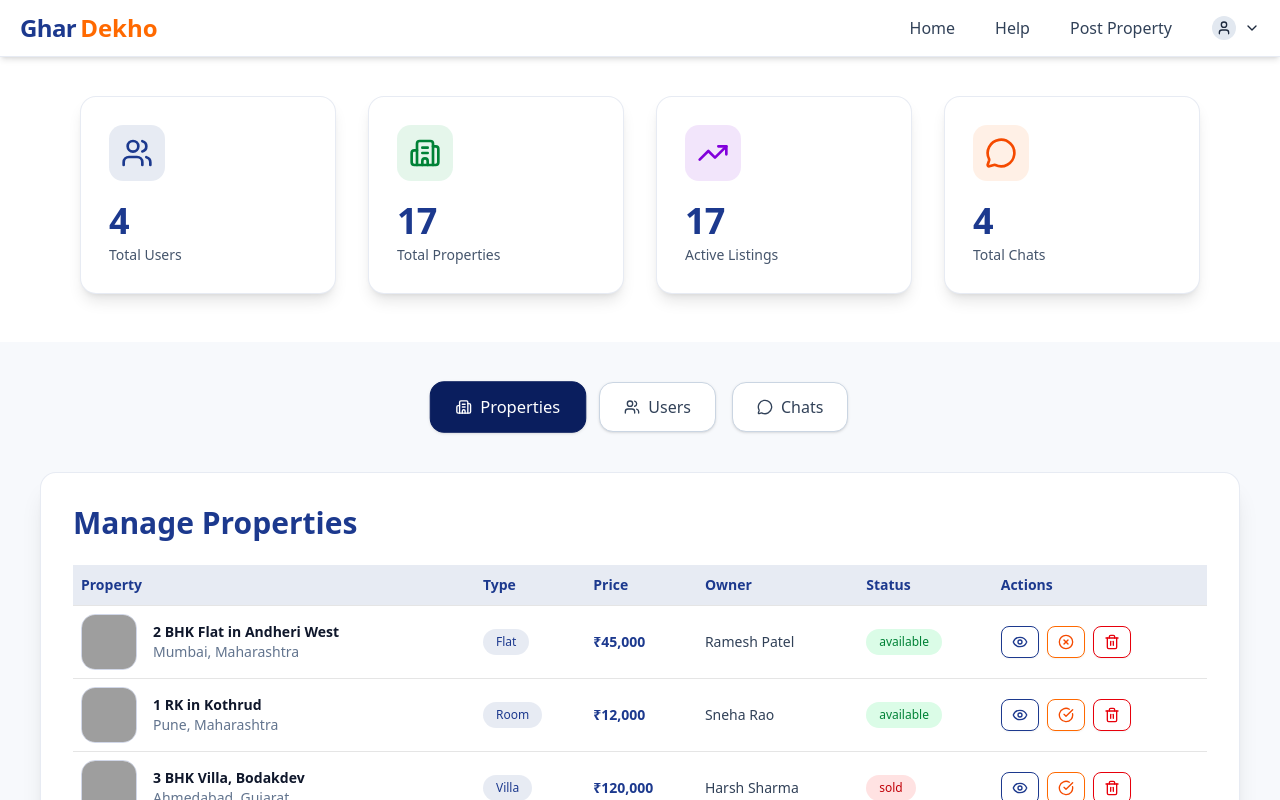
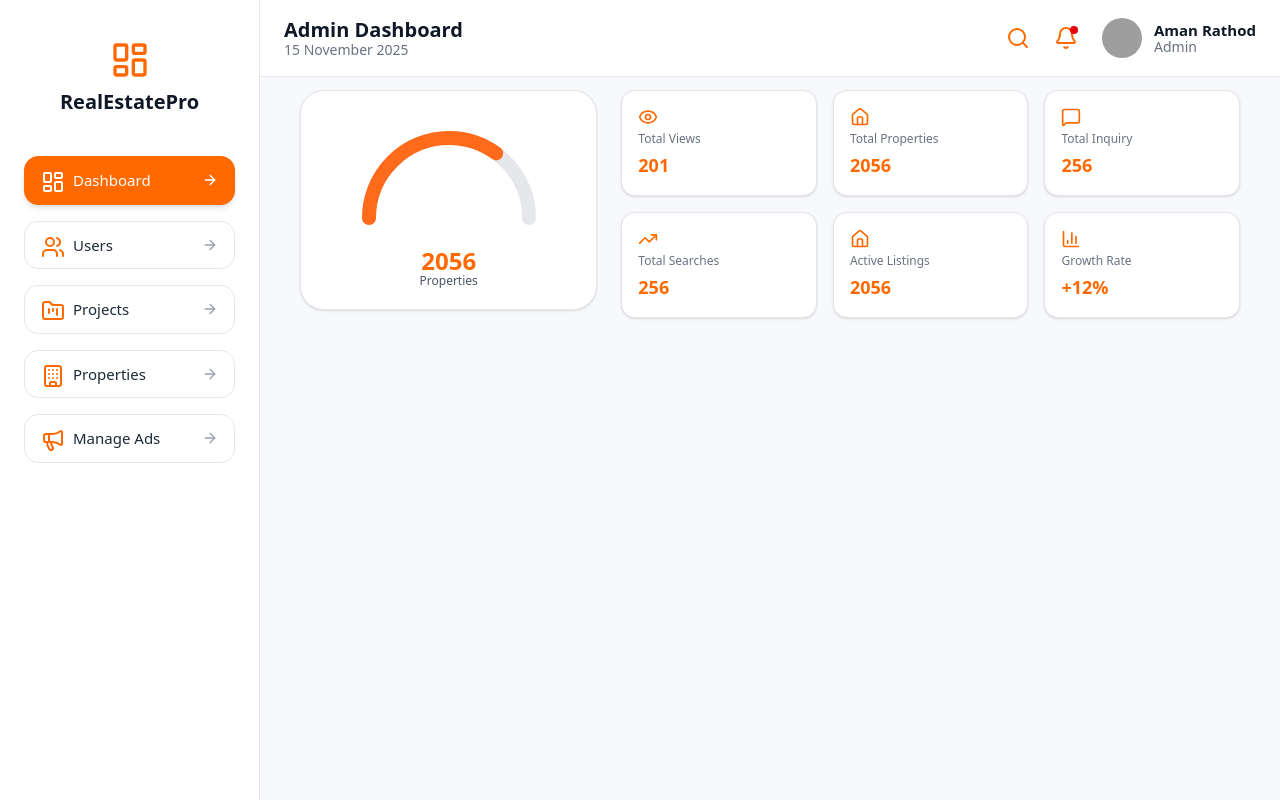
Before and after one commit to rbhavesh1525/GHARDEKHO-FRONTEND, a React (Vite) app: page /adminhome in a window 1280 px wide. Shown: the top 800 px of the page. Built offline with nearby package versions, Linux system fonts and the light colour scheme; grey boxes are pictures that could not be loaded.

Commit message:
more ui updates

```diff
--- a/src/AdminDashboard/AdminDashboard.jsx
+++ b/src/AdminDashboard/AdminDashboard.jsx
@@ -1,60 +1,97 @@
-import React, { useState } from "react";
-import { Building2, Users, MessageCircle } from "lucide-react";
-import TotalProperties from "./TotalProperties";
-import TotalUsers from "./TotalUsers";
-import UserChats from "./UserChats";
-import AdminTabs from "./AdminTabs";
+import React from "react";
+import { TrendingUp, Eye, Home, MessageSquare, BarChart3 } from "lucide-react";
 import AdminNavbar from "./AdminNavbar";
+import AdminSidebar from "./AdminSidebar";
+import { SemiCircleProgress } from "@/Components/CompIndex";
 
 export default function AdminDashboard() {
-  const [activeTab, setActiveTab] = useState("properties");
-
-  const tabs = [
-    { id: "properties", label: "Properties", icon: Building2 },
-    { id: "users", label: "Users", icon: Users },
-    { id: "chats", label: "Chats", icon: MessageCircle },
-  ];
+  const today = new Date().toLocaleDateString("en-IN", {
+    day: "2-digit",
+    month: "long",
+    year: "numeric",
+  });
 
   return (
     <>
       <AdminNavbar />
-      <AdminTabs />
+      <AdminSidebar />
 
-      <div className="w-full p-10 bg-[#f7f9fc] min-h-screen">
+      {/* MAIN CONTENT AREA */}
+      <div
+        className="
+          ml-[260px]
+          pt-[90px]
+          px-10 pb-10
+          bg-[#f7f9fc]
+          min-h-screen
+        "
+      >
+        {/* METRICS SECTION */}
+        <div className="grid grid-cols-1 lg:grid-cols-3 gap-6">
 
-        {/* TAB BUTTONS */}
-        <div className="flex gap-4 mb-10 justify-center">
-          {tabs.map((tab) => (
-            <button
-              key={tab.id}
-              onClick={() => setActiveTab(tab.id)}
-              className={`
-                flex items-center gap-2 px-6 py-3 rounded-xl font-medium
-                border transition-all duration-200 shadow-sm
-                ${
-                  activeTab === tab.id
-                    ? "bg-[#0A1E5E] text-white border-[#0A1E5E] shadow-lg scale-[1.03]"
-                    : "bg-white text-slate-700 border-slate-300 hover:bg-slate-100 hover:shadow-md"
-                }
-              `}
-            >
-              <tab.icon
-                className={`w-4 h-4 ${
-                  activeTab === tab.id ? "text-white" : "text-slate-700"
-                }`}
-              />
-              {tab.label}
-            </button>
-          ))}
-        </div>
+          {/* LEFT — BIG SEMI CIRCLE CARD */}
+          <div className="bg-white border shadow rounded-3xl p-5 flex flex-col justify-start items-center h-[220px]">
 
-        {/* RENDER SELECTED COMPONENT */}
-        <div className="mt-4">
-          {activeTab === "properties" && <TotalProperties />}
-          {activeTab === "users" && <TotalUsers />}
-          {activeTab === "chats" && <UserChats />}
+            <SemiCircleProgress value={70} size={150} />
+
+            <p className="text-2xl font-bold text-orange-500 mt-1">2056</p>
+            <p className="text-gray-600 text-xs -mt-1">Properties</p>
+          </div>
+
+          {/* RIGHT — CARDS */}
+          <div className="lg:col-span-2 grid grid-cols-2 md:grid-cols-3 gap-4">
+
+            {/* CARD */}
+            <MetricCard
+              icon={<Eye className="text-orange-500 w-5 h-5" />}
+              title="Total Views"
+              value="201"
+            />
+
+            <MetricCard
+              icon={<Home className="text-orange-500 w-5 h-5" />}
+              title="Total Properties"
+              value="2056"
+            />
+
+            <MetricCard
+              icon={<MessageSquare className="text-orange-500 w-5 h-5" />}
+              title="Total Inquiry"
+              value="256"
+            />
+
+            <MetricCard
+              icon={<TrendingUp className="text-orange-500 w-5 h-5" />}
+              title="Total Searches"
+              value="256"
+            />
+
+            <MetricCard
+              icon={<Home className="text-orange-500 w-5 h-5" />}
+              title="Active Listings"
+              value="2056"
+            />
+
+            <MetricCard
+              icon={<BarChart3 className="text-orange-500 w-5 h-5" />}
+              title="Growth Rate"
+              value="+12%"
+            />
+
+          </div>
         </div>
       </div>
     </>
   );
 }
+
+/* Reusable small card component */
+function MetricCard({ icon, title, value }) {
+  return (
+    <div className="bg-white rounded-xl shadow border p-4 flex flex-col gap-1 min-h-[100px]">
+      {icon}
+      <p className="text-gray-500 text-xs">{title}</p>
+      <p className="font-bold text-lg text-orange-500">{value}</p>
+    </div>
+  );
+}
--- a/src/AdminDashboard/AdminNavbar.jsx
+++ b/src/AdminDashboard/AdminNavbar.jsx
@@ -1,110 +1,55 @@
-import React, { useState } from "react";
-import { Link } from "react-router-dom";
-import { Menu, X, User, ChevronDown } from "lucide-react";
+import React from "react";
+import { Search, Bell } from "lucide-react";
 
-export default function AdminNavbar({ isLoggedIn = false, userRole = "user" }) {
-  const [dropdown, setDropdown] = useState(false);
-  const [mobile, setMobile] = useState(false);
-
-  const menuItems = [
-    { name: "Home", link: "/adminhome" },
-    { name: "Help", link: "/adminHelp" },
-    { name: "Post Property", link: "/adminPostProperty" },
-  ];
+export default function AdminNavbar() {
+  const today = new Date();
+  const formattedDate = today.toLocaleDateString("en-GB", {
+    day: "2-digit",
+    month: "long",
+    year: "numeric",
+  });
 
   return (
-    <header className="w-full bg-white shadow-md border-b border-blue-900/10 fixed top-0 left-0 z-50">
-      <div className="max-w-7xl mx-auto px-5 py-3 flex items-center justify-between">
+    <header
+      className="
+        fixed top-0 left-[260px]
+        w-[calc(100%-260px)]
+        bg-white border-b border-gray-200 z-50
+      "
+    >
+      <div className="w-full px-6 py-4 flex items-center justify-between">
 
-        {/* Logo */}
-        <Link to="/adminhome" className="flex items-center gap-1 cursor-pointer">
-          <span className="text-2xl font-extrabold text-blue-900 tracking-tight">
-            Ghar
-          </span>
-          <span className="text-2xl font-extrabold text-orange-500">
-            Dekho
-          </span>
-        </Link>
+        {/* LEFT SIDE — Dashboard Name */}
+        <div>
+          <h1 className="text-xl font-bold text-gray-900">Admin Dashboard</h1>
+          <p className="text-sm text-gray-500 -mt-1">{formattedDate}</p>
+        </div>
 
-        {/* Desktop Navigation */}
-        <nav className="hidden md:flex items-center gap-10">
-          {menuItems.map((item) => (
-            <Link
-              key={item.name}
-              to={item.link}
-              className="relative text-[16px] font-medium text-slate-700 hover:text-blue-900 transition group cursor-pointer"
-            >
-              {item.name}
-              <span className="absolute left-0 -bottom-1 h-[2px] bg-blue-900 rounded-full w-0 transition-all duration-300 group-hover:w-full"></span>
-            </Link>
-          ))}
+        {/* RIGHT SIDE — Icons + Profile */}
+        <div className="flex items-center gap-6">
 
-          {/* User Dropdown */}
+          <Search className="w-6 h-6 text-orange-500 cursor-pointer hover:scale-110 transition" />
+
           <div className="relative">
-            <button
-              onClick={() => setDropdown(!dropdown)}
-              className="flex items-center gap-2 text-slate-800 hover:text-blue-900 transition cursor-pointer"
-            >
-              <User className="w-6 h-6 bg-slate-200 p-1 rounded-full" />
-              <ChevronDown className="w-4 h-4" />
-            </button>
+            <Bell className="w-6 h-6 text-orange-500 cursor-pointer hover:scale-110 transition" />
+            <span className="absolute top-0 right-0 w-2 h-2 bg-red-600 rounded-full"></span>
+          </div>
 
-            {dropdown && (
-              <div className="absolute right-0 mt-3 w-52 bg-white border border-blue-900/20 shadow-xl rounded-xl py-2 animate-fadeIn">
-                <Link
-                  to="/adminProfile"
-                  className="block px-4 py-2 text-slate-700 hover:bg-blue-50 hover:text-blue-900 rounded-md"
-                >
-                  My Profile
-                </Link>
+          <div className="flex items-center gap-3">
+            <img
+              src="https://randomuser.me/api/portraits/men/32.jpg"
+              alt="profile"
+              className="w-10 h-10 rounded-full object-cover"
+            />
 
-                <Link
-                  to="/adminsetting"
-                  className="block px-4 py-2 text-slate-700 hover:bg-blue-50 hover:text-blue-900 rounded-md"
-                >
-                  Settings
-                </Link>
+            <div>
+              <p className="text-[15px] font-semibold text-gray-900">Aman Rathod</p>
+              <p className="text-sm text-gray-500 -mt-1">Admin</p>
+            </div>
+          </div>
+        </div>
 
-                <button
-                  className="block w-full text-left px-4 py-2 text-red-600 hover:bg-red-50 rounded-md"
-                >
-                  Logout
-                </button>
-              </div>
-            )}
-          </div>
-        </nav>
-
-        {/* Mobile Menu Button */}
-        <button className="md:hidden" onClick={() => setMobile(!mobile)}>
-          {mobile ? (
-            <X className="h-7 w-7 text-blue-900" />
-          ) : (
-            <Menu className="h-7 w-7 text-blue-900" />
-          )}
-        </button>
       </div>
-
-      {/* Mobile Menu */}
-      {mobile && (
-        <div className="md:hidden bg-white border-t border-blue-900/10 shadow-lg flex flex-col p-4 space-y-4 animate-slideDown">
-          {menuItems.map((item) => (
-            <Link
-              key={item.name}
-              to={item.link}
-              className="text-lg text-slate-700 hover:text-blue-900 transition"
-            >
-              {item.name}
-            </Link>
-          ))}
-
-          <hr />
-
-          <button className="flex items-center gap-2 text-red-600 text-lg hover:bg-red-50 px-3 py-2 rounded-md">
-            Logout
-          </button>
-        </div>
-      )}
     </header>
   );
 }
--- /dev/null
+++ b/src/AdminDashboard/AdminSidebar.jsx
@@ -0,0 +1,75 @@
+import React from "react";
+import { Link, useLocation } from "react-router-dom";
+import {
+  LayoutDashboard,
+  Users,
+  FolderKanban,
+  Megaphone,
+  ArrowRight,
+  Building,
+} from "lucide-react";
+
+export default function AdminSidebar() {
+  const { pathname } = useLocation();
+
+  const menuItems = [
+    { name: "Dashboard", icon: <LayoutDashboard />, link: "/adminhome" },
+    { name: "Users", icon: <Users />, link: "/adminUsers" },
+    { name: "Projects", icon: <FolderKanban />, link: "/adminProjects" },
+    { name: "Properties", icon: <Building />, link: "/adminProperties" },
+    { name: "Manage Ads", icon: <Megaphone />, link: "/adminManageAds" },
+  ];
+
+  return (
+    <aside className="w-[260px] fixed top-0 left-0 h-full bg-white px-6 py-10 border-r border-gray-200">
+
+      {/* LOGO */}
+      <div className="flex flex-col items-center gap-2 mb-10">
+        <LayoutDashboard className="w-10 h-10 text-orange-500" />
+        <h2 className="text-xl font-bold text-gray-900">RealEstatePro</h2>
+      </div>
+
+      {/* MENU */}
+      <nav className="flex flex-col gap-4">
+        {menuItems.map((item, idx) => {
+          const isActive = pathname === item.link;
+
+          return (
+            <Link
+              key={idx}
+              to={item.link}
+              className={`
+                flex items-center justify-between w-full px-4 py-3 rounded-xl border
+                transition-all cursor-pointer
+                ${
+                  isActive
+                    ? "bg-orange-500 border-orange-500 text-white shadow-md"
+                    : "bg-white border-gray-200 text-gray-800 hover:bg-gray-50"
+                }
+              `}
+            >
+              {/* Left: Icon + Text */}
+              <div className="flex items-center gap-3 text-[15px] font-medium">
+                <span
+                  className={`${
+                    isActive ? "text-white" : "text-orange-500"
+                  } w-5 h-5`}
+                >
+                  {item.icon}
+                </span>
+                {item.name}
+              </div>
+
+              {/* Arrow */}
+              <ArrowRight
+                className={`w-4 h-4 ${
+                  isActive ? "text-white" : "text-gray-400"
+                }`}
+              />
+            </Link>
+          );
+        })}
+      </nav>
+    </aside>
+  );
+}
--- a/src/Components/CompIndex.js
+++ b/src/Components/CompIndex.js
@@ -9,4 +9,5 @@ import TestimonialsSection from "./TestimonialsSection";
 import WhyGharDekho from "./WhyGharDekho";
 import Footer from "./Footer";
 import ChatModal from "./ChatModal";
-export {TopNavbar,PropertyFilterSidebar,AboutUs,Help,Settings,MyProfileSidebar,HeroSearch,TestimonialsSection,WhyGharDekho,Footer,ChatModal};
+import SemiCircleProgress from "./SemiCircleProgress";
+export {TopNavbar,PropertyFilterSidebar,AboutUs,Help,Settings,MyProfileSidebar,HeroSearch,TestimonialsSection,WhyGharDekho,Footer,ChatModal,SemiCircleProgress};
--- /dev/null
+++ b/src/Components/SemiCircleProgress.jsx
@@ -0,0 +1,47 @@
+import React, { useEffect, useState } from "react";
+
+function SemiCircleProgress({ value = 70 }) {
+  const radius = 80;
+  const circumference = Math.PI * radius; // half circle
+  const [progress, setProgress] = useState(0);
+
+  useEffect(() => {
+    const timeout = setTimeout(() => {
+      setProgress(value);
+    }, 200);
+
+    return () => clearTimeout(timeout);
+  }, [value]);
+
+  return (
+    <div className="relative w-50 h-30 mb-4">
+      <svg width="100%" height="100%" viewBox="0 0 200 100">
+
+        {/* Background Arc */}
+        <path
+          d="M20 100 A 80 80 0 1 1 180 100"
+          stroke="#e5e7eb"
+          strokeWidth="14"
+          fill="none"
+          strokeLinecap="round"
+        />
+
+        {/* Animated Progress Arc */}
+        <path
+          d="M20 100 A 80 80 0 1 1 180 100"
+          stroke="#ff6b1a"
+          strokeWidth="14"
+          fill="none"
+          strokeLinecap="round"
+          strokeDasharray={circumference}
+          strokeDashoffset={circumference - (progress / 100) * circumference}
+          style={{
+            transition: "stroke-dashoffset 1.5s ease-out",
+          }}
+        />
+      </svg>
+    </div>
+  );
+}
+
+export default SemiCircleProgress;
```
